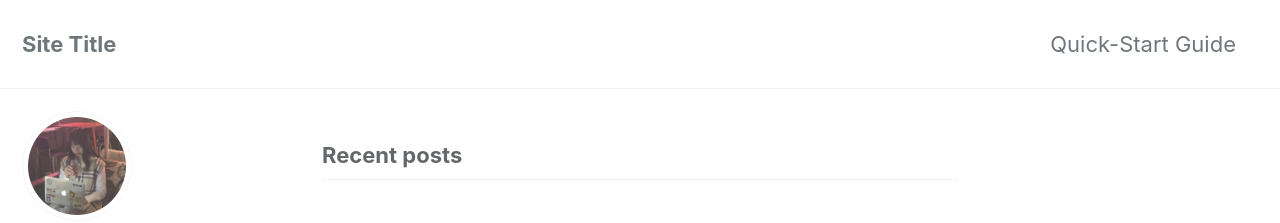
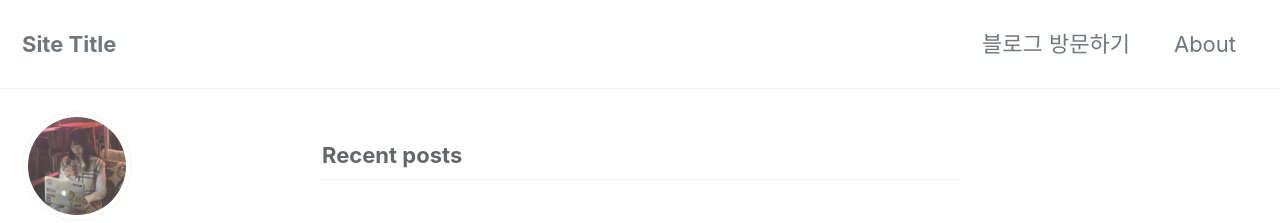
Before and after one commit to hyez/hyez.github.io, a Jekyll site: the page built from index.html, in a window 1280 px wide. Shown: the top 223 px of the page. Built offline with Jekyll 4.4.1, drawn with Linux system fonts in a browser that asks for light colours; cached includes are drawn as plain includes; the list of posts is cut into pages by our own code.

Commit message:
add menu

```diff
--- a/_data/navigation.yml
+++ b/_data/navigation.yml
@@ -10,3 +10,10 @@ main:
   #   url: /collection-archive/
   # - title: "Sitemap"
   #   url: /sitemap/
+
+# main links
+main:
+  - title: "블로그 방문하기"
+    url: https://devinlife.com/
+  - title: "About"
+    url: /about/
```
